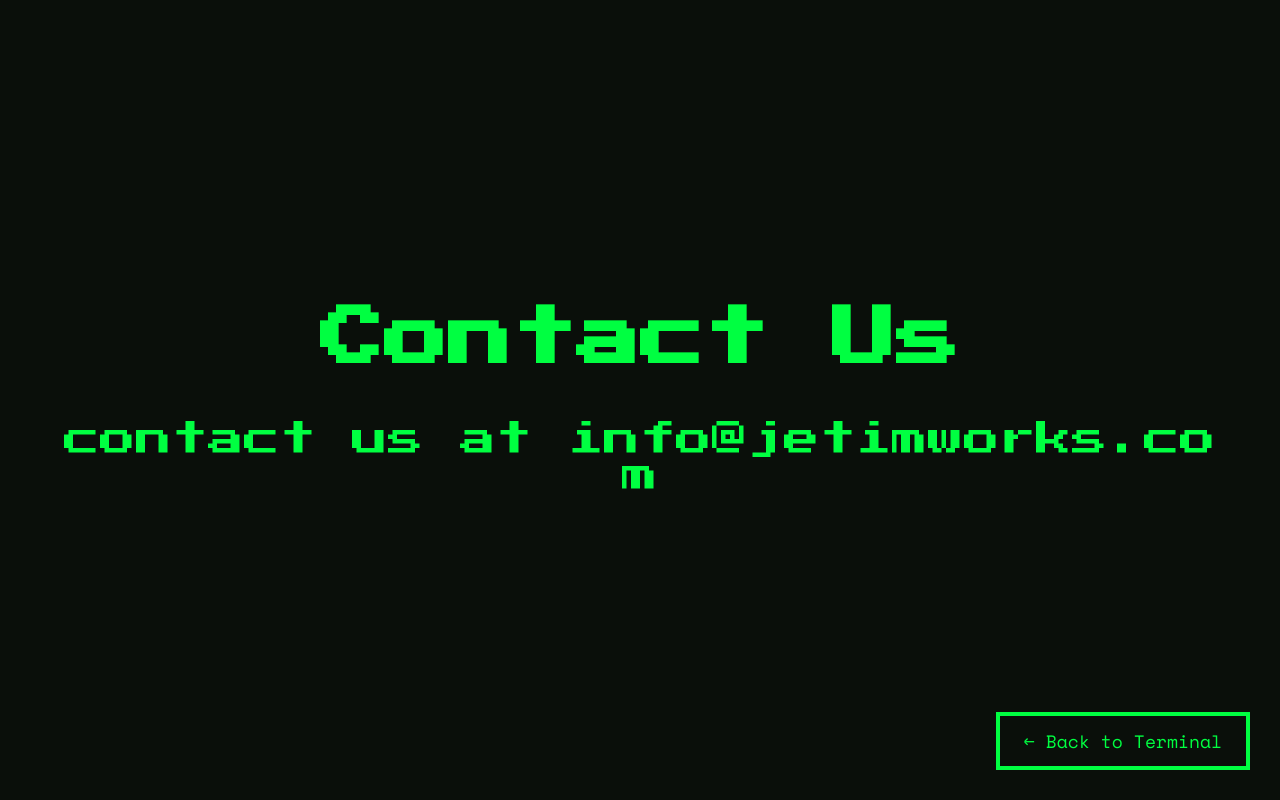
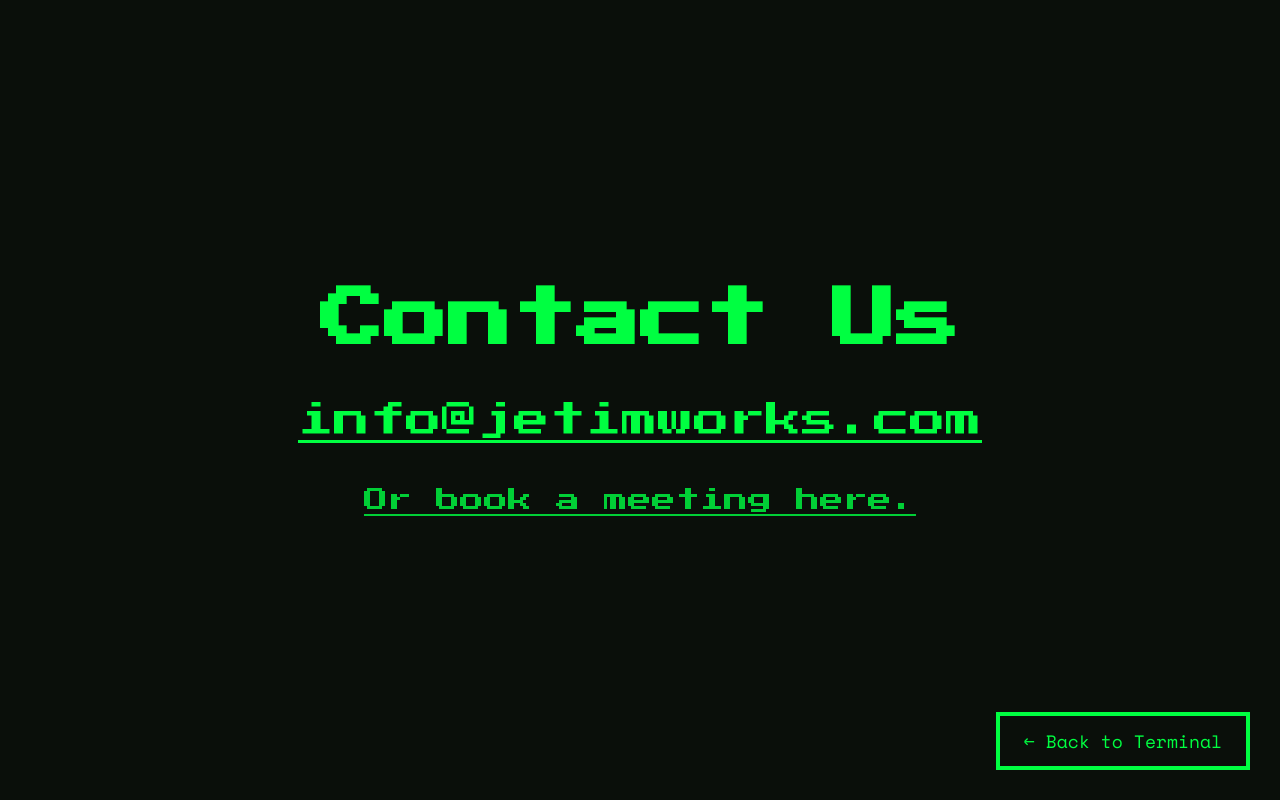
Before and after one commit to jetimworks/jetimworks.github.io, a React (Vite) app: page / in a window 1280 px wide. Both pictures are taken after a click on the element "/contact-us". Built offline with nearby package versions, Linux system fonts and the light colour scheme; a web font is replaced by a local one.

Commit message:
Update components and styles

```diff
--- a/src/components/ContactUs.jsx
+++ b/src/components/ContactUs.jsx
@@ -3,7 +3,8 @@
     <div className="page contactus-page">
       <div className="contactus-content">
         <h1>Contact Us</h1>
-        <p>contact us at info@jetimworks.com</p>
+        <p><a href="mailto:info@jetimworks.com">info@jetimworks.com</a></p>
+        <p className="book-meeting"><a href="https://calendly.com/jetimworks/30min" target="_blank" rel="noopener noreferrer">Or book a meeting here.</a></p>
       </div>
       <button className="back-button" onClick={onBack}>
         ← Back to Terminal
--- a/src/components/HeroSection.jsx
+++ b/src/components/HeroSection.jsx
@@ -105,7 +105,13 @@
   }, [isTyping, isMobile])
 
   const handleInputChange = (e) => {
-    const value = e.target.value.toLowerCase()
+    let value = e.target.value.toLowerCase()
+
+    // Prepend slash if first character isn't one (subtle, don't show it)
+    if (value.length > 0 && value[0] !== '/') {
+      value = '/' + value
+    }
+
     setUserInput(value)
 
     if (value.length === 0) {
--- a/src/index.css
+++ b/src/index.css
@@ -360,6 +360,16 @@
   word-break: break-all;
 }
 
+.contactus-content .book-meeting {
+  font-size: clamp(12px, 2vw, 24px);
+  opacity: 0.8;
+}
+
+.contactus-content a {
+  color: var(--green);
+  text-decoration: underline;
+}
+
 /* Fun Fact Page */
 .funfact-page {
   flex-direction: column;
```
Also changed, not shown: 1 other file (tests, documents, lock files or other folders).
